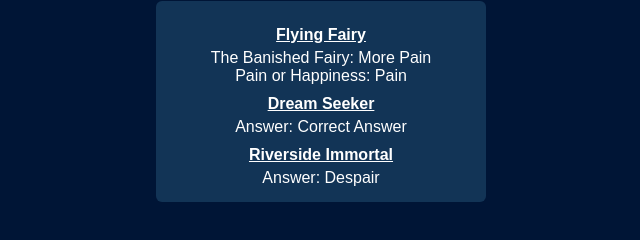
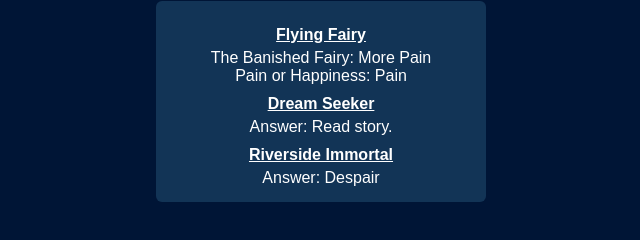
Before and after one commit to rarestare1/Mystic-Tome-Solver, a plain HTML site: page index.html in a window 1280 px wide. Shown: the part 229-469 px from the top of the page, 319-959 px from the left. Drawn offline with Linux system fonts and the light colour scheme.

Commit message:
Update index.html

```diff
--- a/index.html
+++ b/index.html
@@ -103,7 +103,7 @@
 
       // --- Dream Seeker (simplified) ---
       const dreamKeyword = "flower"; // placeholder
-      const dreamAnswer = (dreamKeyword.toLowerCase().includes("flower") || dreamKeyword.toLowerCase().includes("nature")) ? "Correct Answer" : "Wrong Answer";
+      const dreamAnswer = (dreamKeyword.toLowerCase().includes("flower") || dreamKeyword.toLowerCase().includes("nature")) ? "Read story." : "Wrong Answer";
 
       // --- Riverside Immortal ---
       const day = new Date(date).getDay();
```
